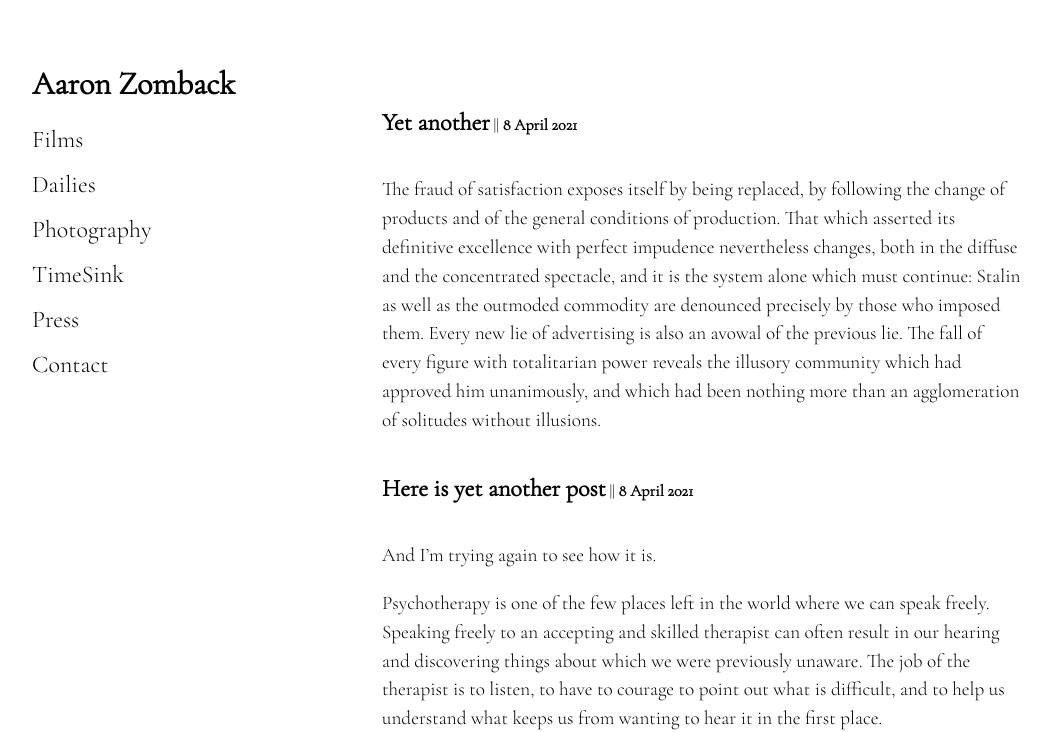
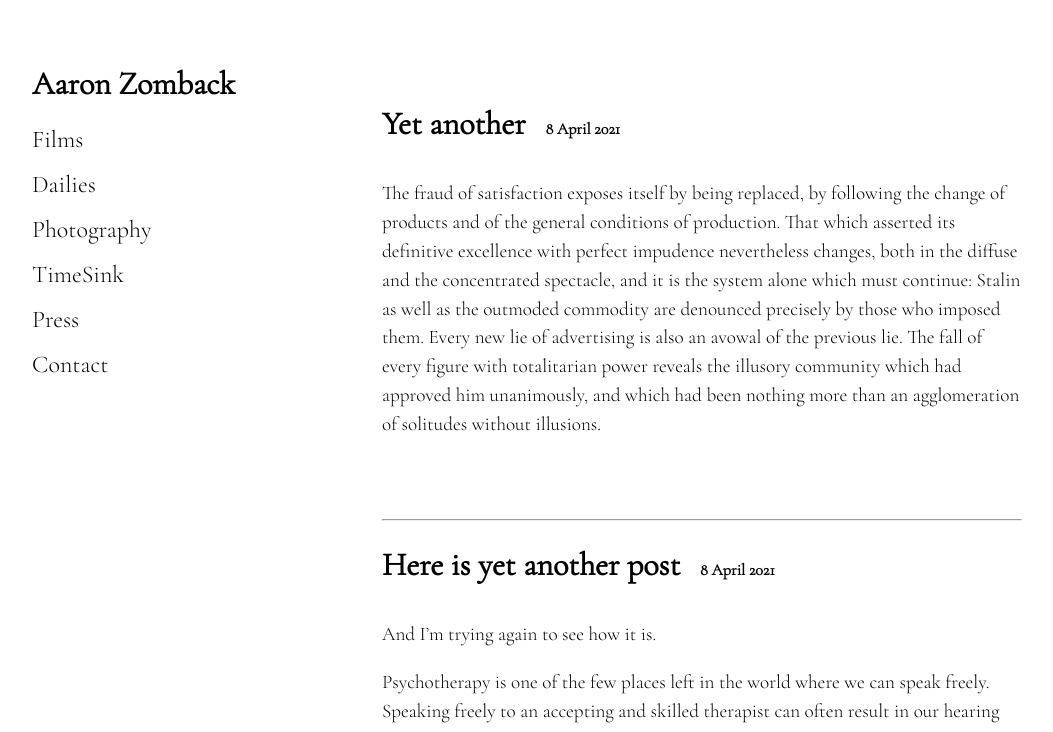
Before and after one commit to aaronzomback/zomback.com, a Jekyll site: the page built from dailies.html, in a window 1280 px wide, cut to the strip 0-732 px from the top of the page. Shown: the whole strip, without its empty margins (40-1093 px from the left). Built offline with Jekyll 4.4.1, drawn with Linux system fonts in a browser that asks for light colours.

Commit message:
styling posts more

```diff
--- a/_layouts/post.html
+++ b/_layouts/post.html
@@ -8,9 +8,11 @@ layout: default
   {% for post in site.posts %}
 
 <div class="">
-<h2>{{ post.title }}</h2> <span>||</span> <h4 style="display: inline-block;">{{ post.date | date: "%-d %B %Y" }}</h4>
+<h2>{{ post.title }}</h2> <span></span> <h4 style="display: inline-block;">{{ post.date | date: "%-d %B %Y" }}</h4>
   <p>{{ post.content }}</p>
 </div>
 
+<hr>
+
   {% endfor %}
 </section>
--- a/_sass/_dailies.scss
+++ b/_sass/_dailies.scss
@@ -5,9 +5,15 @@ section.daily-posts {
   padding-right: 30px;
   transform: translateY(80px);
 
+  span {
+    font-size: 32px;
+    margin-left: 8px;
+    margin-right: 8px;
+  }
+
   img {
     display: block;
-    width: 20%;
+    width: 90%;
   }
 
   p {
@@ -16,6 +22,8 @@ section.daily-posts {
   }
 
   h2 {
+    font-size: 32px;
+    margin-top: 16px;
     margin-bottom: 4px;
     display: inline-block;
   }
@@ -24,4 +32,8 @@ section.daily-posts {
     margin-top: 2px;
     display: inline-block;
   }
+
+  div {
+    margin-bottom: 80px;
+  }
 }
```
